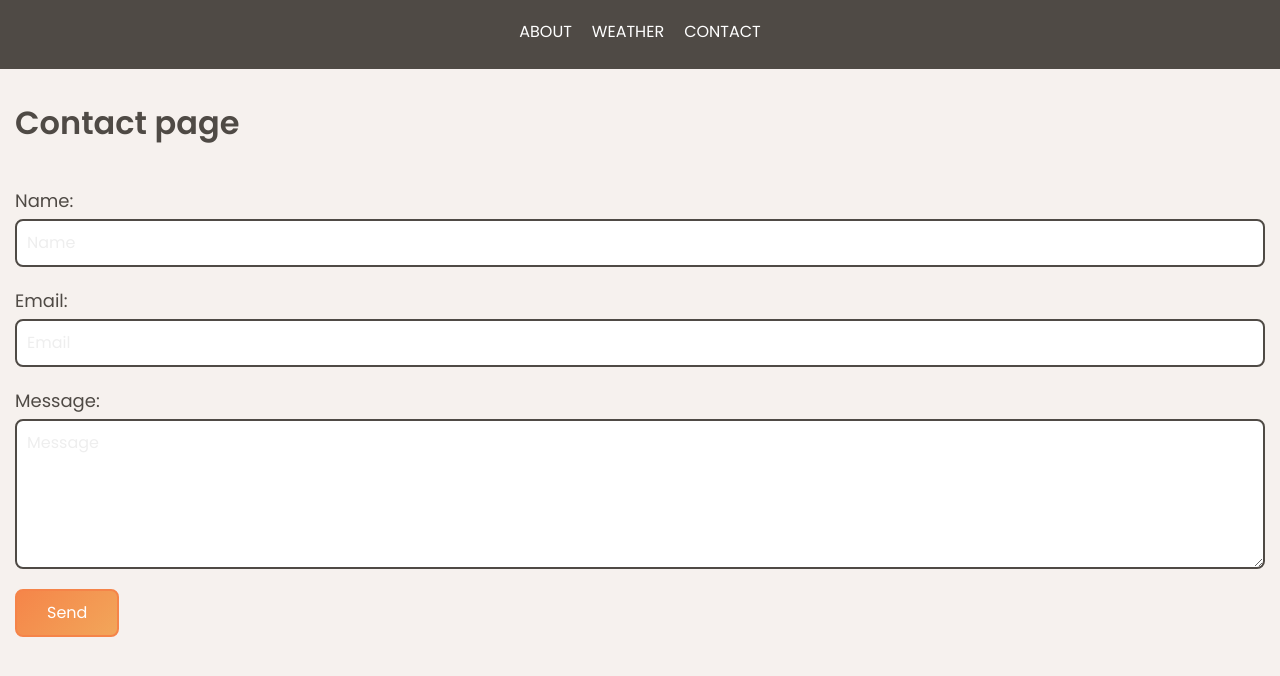
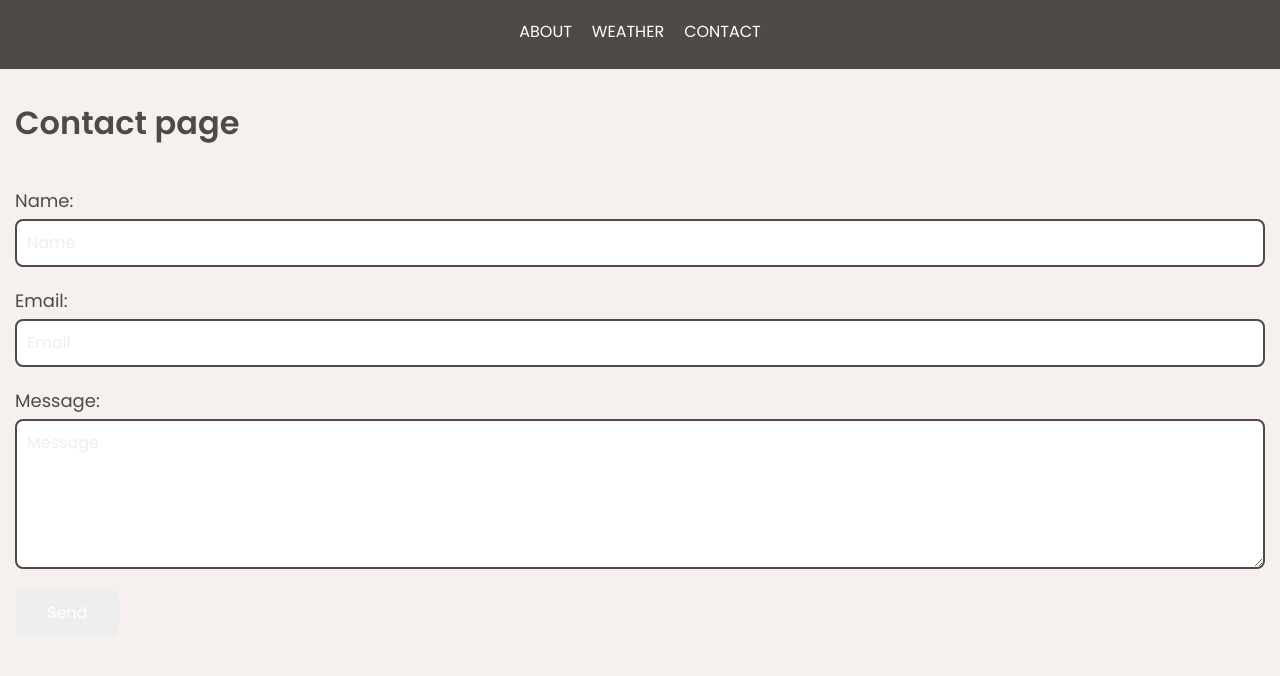
Before and after one commit to gotduss/react-weather-app, a React (Create React App) app: page /contact in a window 1280 px wide. Shown: the top 676 px of the page. Built offline with nearby package versions, Linux system fonts and the light colour scheme; no server answers.

Commit message:
style submit button disabled

```diff
--- a/src/components/ContactForm/styles.css
+++ b/src/components/ContactForm/styles.css
@@ -63,3 +63,9 @@
 .contact-form .actions button:hover {
   background: linear-gradient(135deg, rgba(242,166,90,1) 0%, rgba(245,133,73,1) 100%);
 }
+
+.contact-form .actions button:disabled {
+  background: #eee;
+  border-color: #eee;
+  cursor: not-allowed;
+}
```
